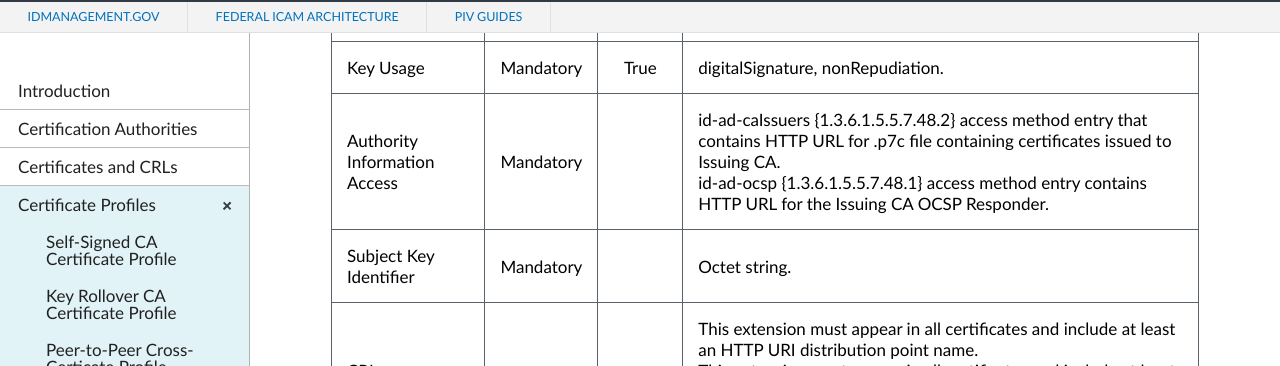
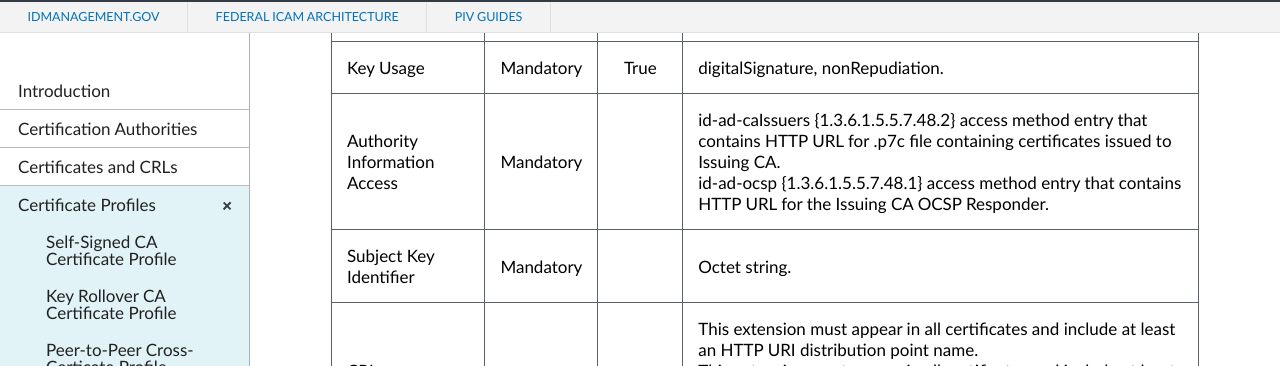
Before and after one commit to GSA/fpki-guides, a Jekyll site: the page built from _profiles/06_end_entity_sign.md, in a window 1280 px wide and 900 px high, scrolled down 1078 px. Shown: the part 88-454 px from the top of the window. Built offline with Jekyll 4.4.1, drawn with Linux system fonts in a browser that asks for light colours; nearby versions of some CDN libraries; library files that are not in the unit come from our copies.

Commit message:
Update 06_end_entity_sign.md
Edit

```diff
--- a/_profiles/06_end_entity_sign.md
+++ b/_profiles/06_end_entity_sign.md
@@ -19,7 +19,7 @@ permalink: profiles/endentitysign/
 |               |                 |              |                                       |
 | **Extension** |  **Required**   | **Critical** | **Value**                             |
 | Key Usage  | Mandatory | True |  digitalSignature, nonRepudiation. |
-|Authority Information Access   | Mandatory  |  | id-ad-caIssuers {1.3.6.1.5.5.7.48.2} access method entry that contains HTTP URL for .p7c file containing certificates issued to Issuing CA.<br>id-ad-ocsp {1.3.6.1.5.5.7.48.1} access method entry contains HTTP URL for the Issuing CA OCSP Responder. |
+|Authority Information Access   | Mandatory  |  | id-ad-caIssuers {1.3.6.1.5.5.7.48.2} access method entry that contains HTTP URL for .p7c file containing certificates issued to Issuing CA.<br>id-ad-ocsp {1.3.6.1.5.5.7.48.1} access method entry that contains HTTP URL for the Issuing CA OCSP Responder. |
 | Subject Key Identifier   | Mandatory |  | Octet string.  |
 | CRL Distribution Points   | Mandatory |   |  This extension must appear in all certificates and include at least an HTTP URI distribution point name.<br>This extension must appear in all certificates and include at least one HTTP URI to a file containing a DER-encoded CRL with a file type of _application/pkix-crl_. <br>This profile recommends against the use of indirect CRLs or CRLs segmented by reasonCode. |
 | Certificate Policies   | Mandatory  |  | Applicable certificate policies. |
```
